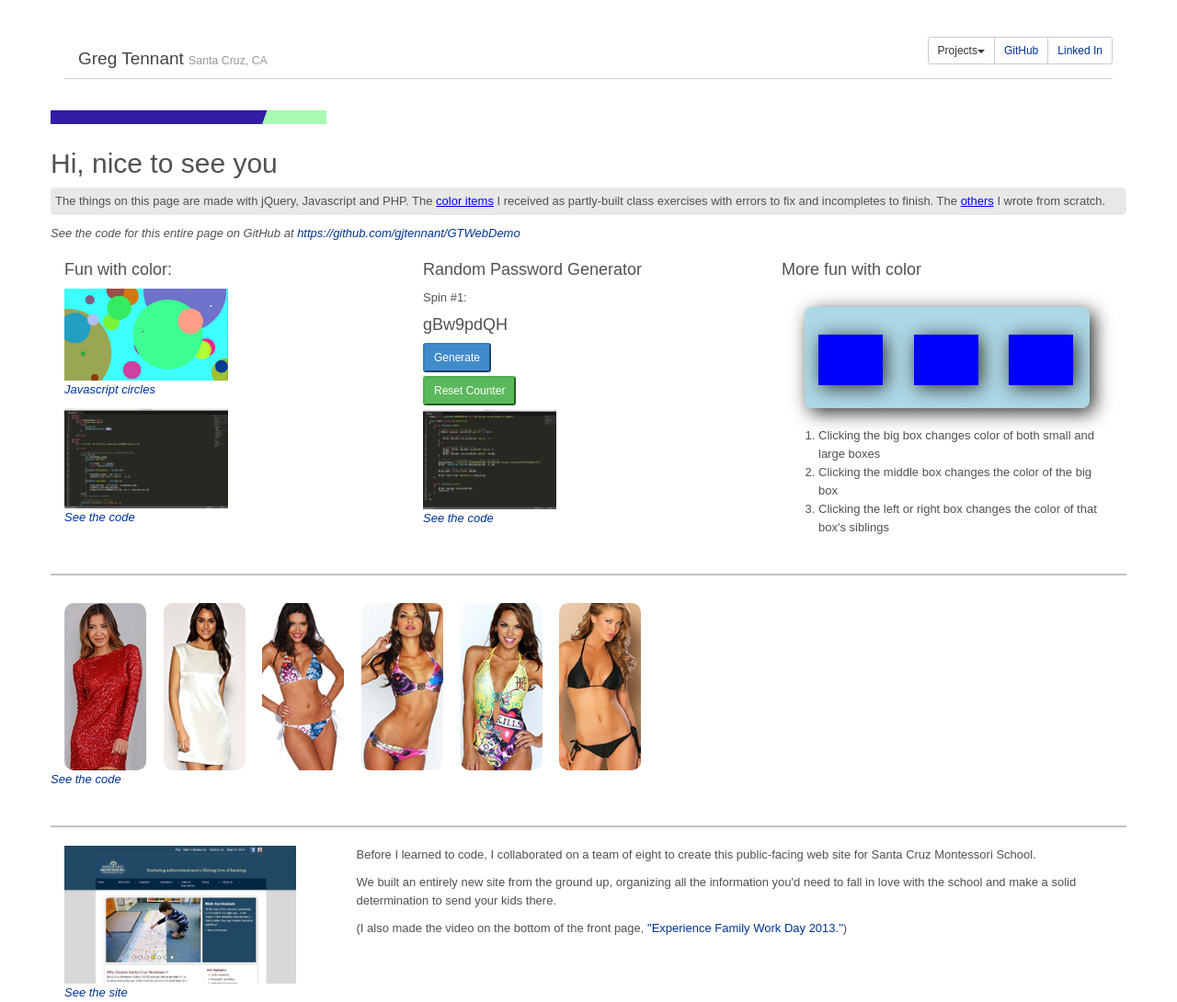
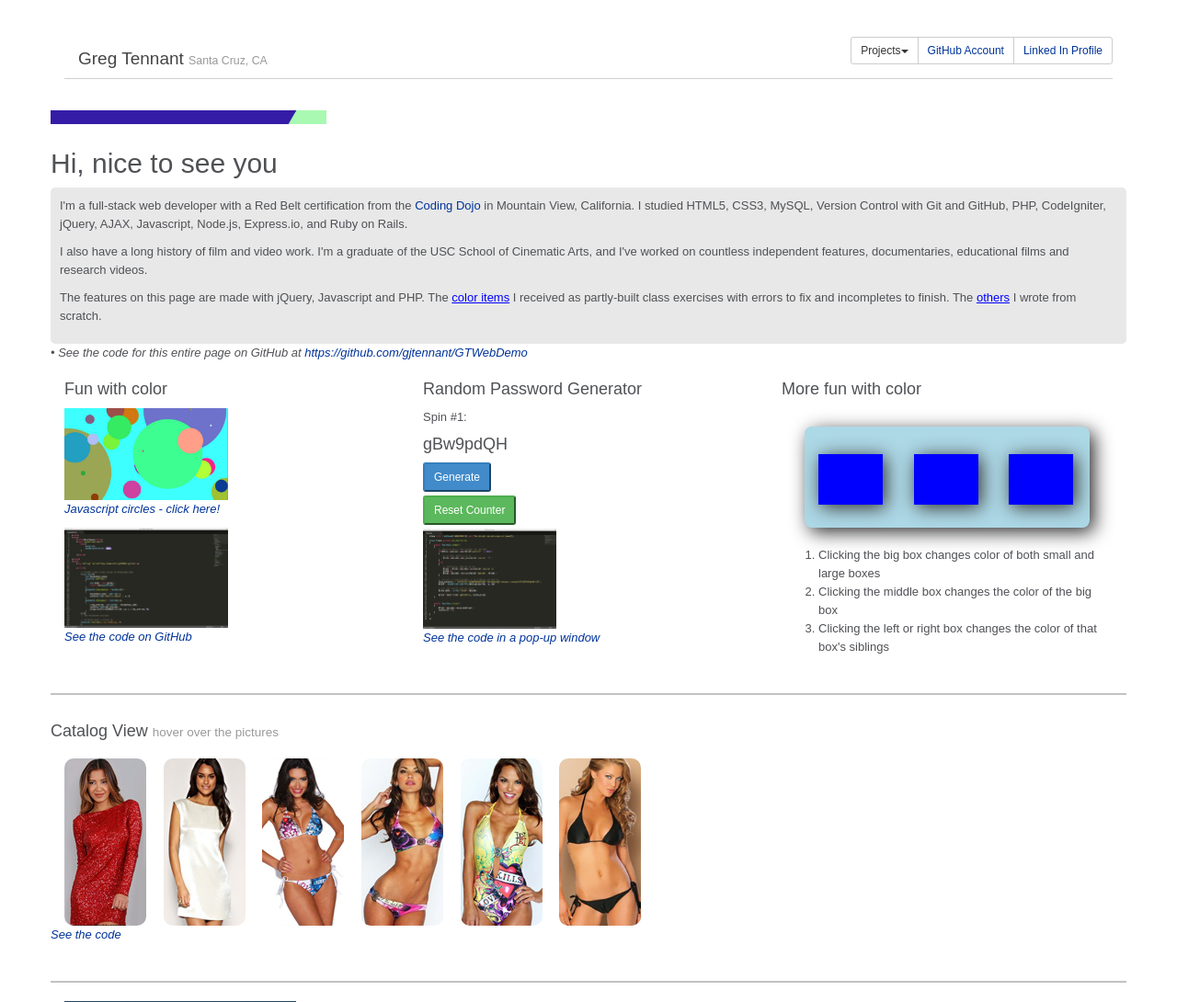
Before and after one commit to gjtennant/GTWebDemo, a CodeIgniter app: page / in a window 1280 px wide. Shown: the top 1090 px of the page at 92% size. Run offline with CodeIgniter, Linux system fonts and the light colour scheme; data that the repository does not hold is empty; some libraries are stand-ins or nearby versions.

Commit message:
added to intro paragraph, improved UX

```diff
--- a/application/views/splash_view.php
+++ b/application/views/splash_view.php
@@ -14,12 +14,6 @@
 
 	<!-- Codeigniter style sheet link -->
 	<link rel="stylesheet" type="text/css" href="/assets/css/style.css">
-
-	<!-- Ajax Posts style sheet link -->
-	<link rel="stylesheet" type="text/css" href="/assets/css/ajax_posts.css">
-
-	<!-- Color Clicker style sheet link -->
-	<link rel="stylesheet" type="text/css" href="/assets/css/color_clicker.css">
 
 	<!-- Magnific Popup core CSS file -->
 	<link rel="stylesheet" href="/assets/magnific-popup/dist/magnific-popup.css">
@@ -219,12 +213,12 @@
 			</div>
 			<button type='button' class='btn btn-sm btn-default'>
 				<a href="https://github.com/gjtennant">
-					GitHub
+					GitHub Account
 				</a>
 			</button>
 			<button type='button' class='btn btn-sm btn-default'>
 				<a href="http://www.linkedin.com/pub/greg-tennant/6/b44/124">
-					Linked In
+					Linked In Profile
 				</a>
 			</button>
 
@@ -240,20 +234,24 @@
 				<svg id="svg" style='background-color:cyan;' height='15px' xmlns="http://www.w3.org/2000/svg"></svg>
 
 				<h2>Hi, nice to see you</h2>
-				<p id='intro'>The things on this page are made with jQuery, Javascript and PHP. The <span class='triggerwords' id='trigger_color'>color items</span> I received as partly-built class exercises with errors to fix and incompletes to finish. The <span class='triggerwords' id='trigger_others'>others</span> I wrote from scratch.</p>
-				<p class='other'><em>See the code for this entire page on GitHub at <a href="https://github.com/gjtennant/GTWebDemo"> https://github.com/gjtennant/GTWebDemo</a></em></p>
+				<div id='intro'>
+					<p>I'm a full-stack web developer with a Red Belt certification from the <a href="http://codingdojo.com/">Coding Dojo</a> in Mountain View, California. I studied HTML5, CSS3, MySQL, Version Control with Git and GitHub, PHP, CodeIgniter, jQuery, AJAX, Javascript, Node.js, Express.io, and Ruby on Rails.</p>
+					<p>I also have a long history of film and video work. I'm a graduate of the USC School of Cinematic Arts, and I've worked on countless independent features, documentaries, educational films and research videos.</p>
+					<p>The features on this page are made with jQuery, Javascript and PHP. The <span class='triggerwords' id='trigger_color'>color items</span> I received as partly-built class exercises with errors to fix and incompletes to finish. The <span class='triggerwords' id='trigger_others'>others</span> I wrote from scratch.</p>
+				</div>
+					<p class='other'><em>• See the code for this entire page on GitHub at <a href="https://github.com/gjtennant/GTWebDemo"> https://github.com/gjtennant/GTWebDemo</a></em></p>
 
 				<!-- Begin Javascript circles -->
 				<div class='col-md-4'>
 					<div class='color'>
-						<h4>Fun with color:</h4>
+						<h4>Fun with color</h4>
 						<a href="/projects/superwide">
 						<img src="/assets/img/superwide12.jpg" height='100px'>
-						<p><em>Javascript circles</em></p></a>
+						<p><em>Javascript circles - click here!</em></p></a>
 
 						<a href="https://github.com/gjtennant/javascript_circles/blob/master/superwide.html">
 							<img src="/assets/img/code_superwide.jpg" height='109px;'>
-							<p><em>See the code</em></p>
+							<p><em>See the code on GitHub</em></p>
 						</a>
 
 					</div>
@@ -277,7 +275,7 @@
 
 						<a class='image-link' href="/assets/img/code_generator.jpg">
 							<img src="/assets/img/code_generator.jpg" height='109px'>
-							<p><em>See the code</em></p>
+							<p><em>See the code in a pop-up window</em></p>
 						</a>
 					</div>
 				</div>
@@ -308,6 +306,7 @@
 
 		<!-- Next row, with on.hover swimsuits -->
 		<div class='row'>
+			<h4>Catalog View <small>hover over the pictures</small></h4>
 			<div class='other'>
 				<div class='swimholder'>
 					<img class='swims' src='/assets/img/dress_red_front.png' alt='/assets/img/dress_red_back.png'>
--- a/assets/css/ajax_posts.css
+++ /dev/null
@@ -1,14 +0,0 @@
-#tablebounder{
-	height:260px;
-	overflow: scroll;
-	border:1px solid gray;
-	padding:3px;
-	border-radius: 3px;
-	margin: 5px 0px;
-}
-
-.x{
-	float:right;
-	vertical-align: top;
-	text-decoration: underline;
-}
--- a/assets/css/color_clicker.css
+++ /dev/null
@@ -1,18 +0,0 @@
-#large_box{
-	margin: 0px auto;
-	margin-top: 30px;
-	background-color: lightblue;
-	width: 310px;
-	height: 110px;
-	box-shadow: 5px 5px 20px #303030;
-	border-radius: 8px;
-}
-
-#large_box div{ /*i.e. the smaller boxes*/
-	background-color: blue;
-	display: inline-block;
-	width: 70px;
-	height: 55px;
-	margin: 30px 15px;
-	box-shadow: 3px 3px 20px #303030;
-}
--- a/assets/css/style.css
+++ b/assets/css/style.css
@@ -21,7 +21,7 @@
 }
 
 #intro{
-	padding:5px;
+	padding:10px;
 	background-color: #E8E8E8;
 	border-radius: 5px
 }
```
Also changed, not shown: other parts of assets/css/style.css (+34 -0 lines).
